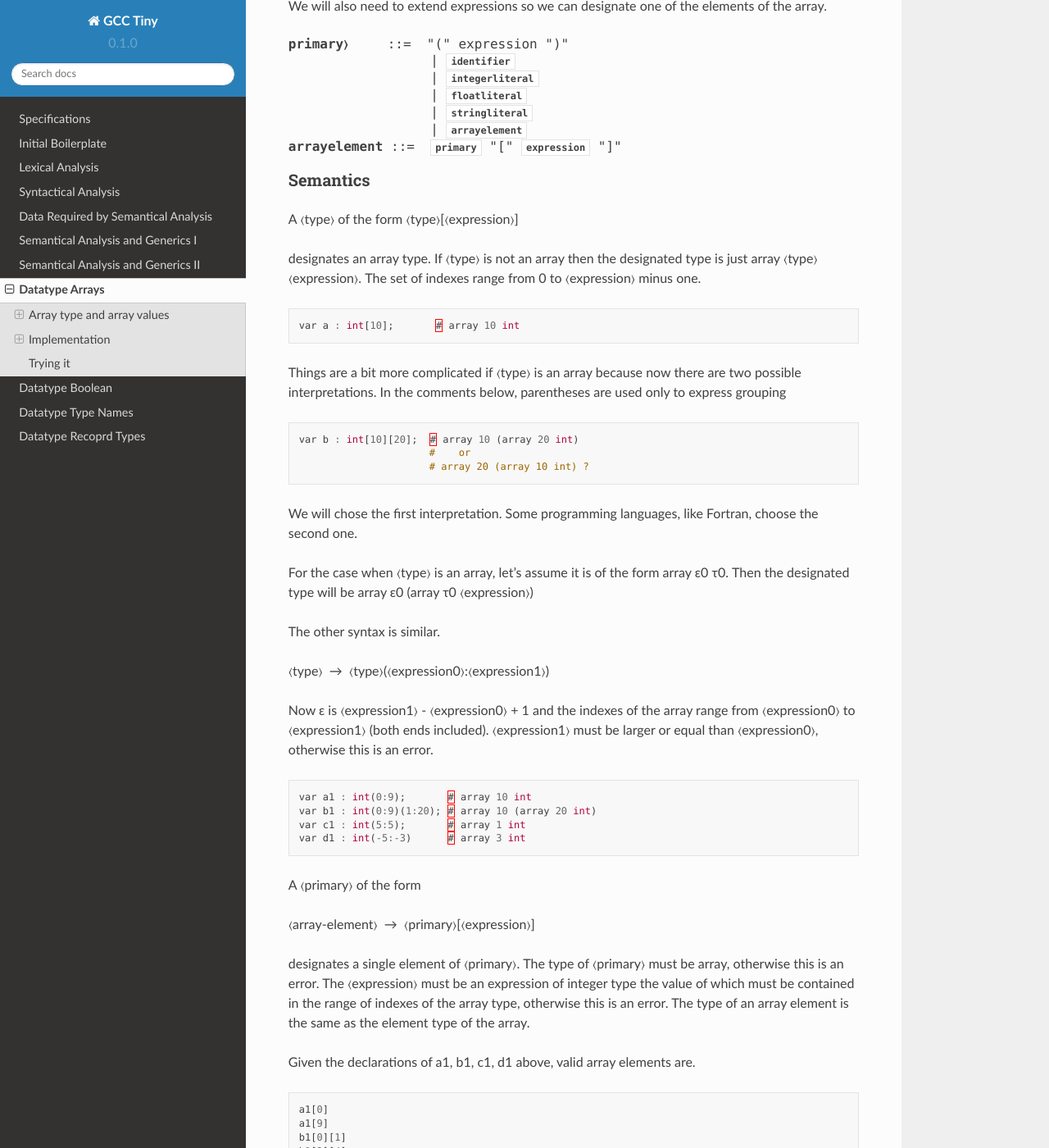
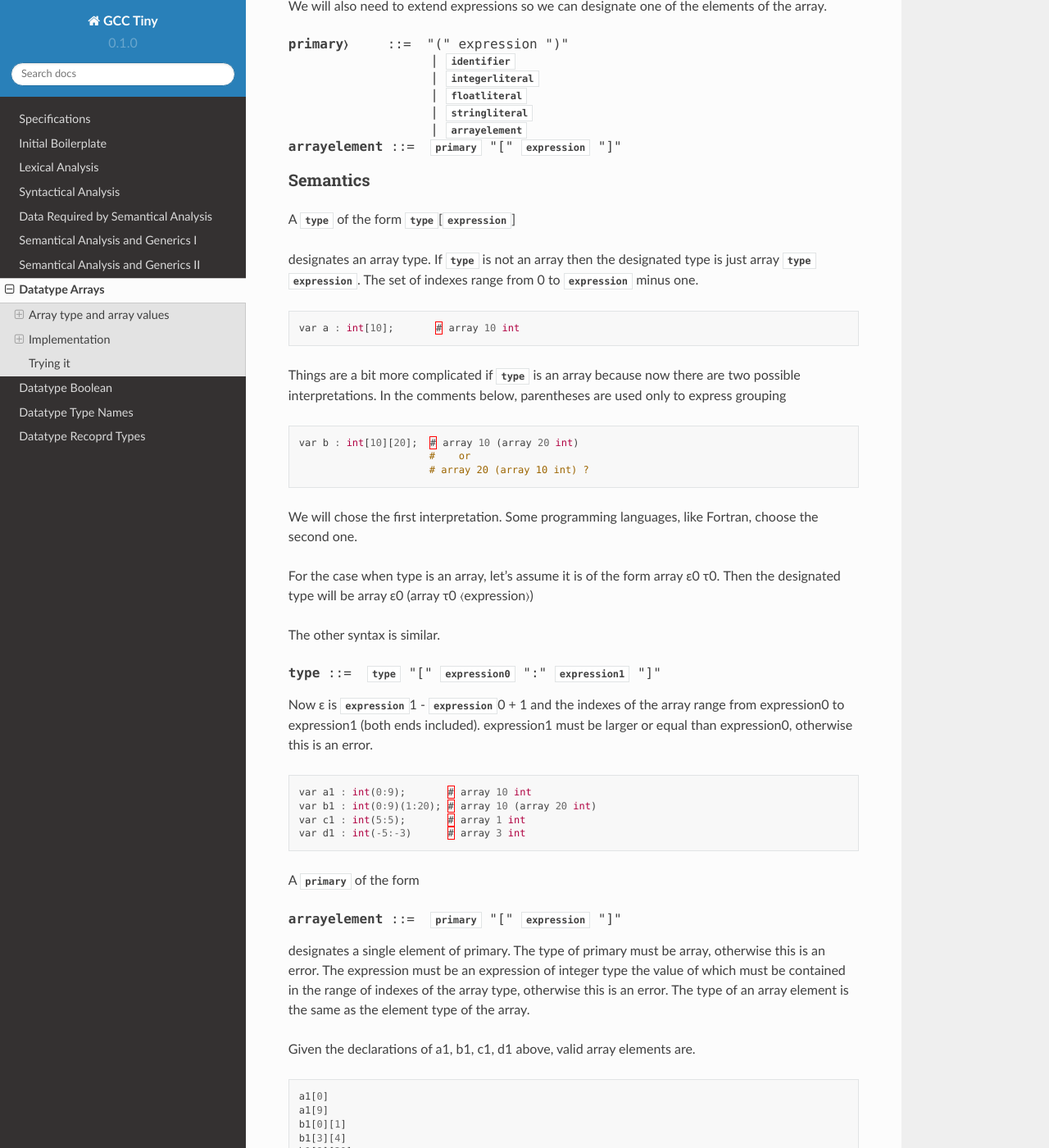
Before and after one commit to GCC-Tiny/gcc-tiny-docs-rtd, a Sphinx documentation site: the page built from docs/source/part08.rst, in a window 1280 px wide and 1400 px high, scrolled down 1741 px. Shown: the whole window at 82% size. Built offline with Sphinx 7.4.7 and the Read the Docs theme 2.0.0, drawn with Linux system fonts in a browser that asks for light colours; some of the changed text lies outside the part shown.

Commit message:
part08: split long lines, add token refs

```diff
--- a/docs/source/part08.rst
+++ b/docs/source/part08.rst
@@ -6,27 +6,41 @@
   Work in progress
 
 
-Now that we have the basic language set implemented we can consider adding new features to it. Today we will add arrays.
+Now that we have the basic language set implemented we can consider adding
+new features to it. Today we will add arrays.
 
 Array type and array values
 ===========================
 
-An important element of programming languages is their type system. Type systems are crucial in the semantics of programming languages and are an actively researched topic nowadays. tiny, so far, has a very simple type system: there are only four types (int, float, boolean and string). We can express lots of things already with those types but it may fall short in some contexts.
+An important element of programming languages is their type system. Type
+systems are crucial in the semantics of programming languages and are an
+actively researched topic nowadays. tiny, so far, has a very simple type
+system: there are only four types (int, float, boolean and string). We can
+express lots of things already with those types but it may fall short in
+some contexts.
 
-A type system is a set of types along with the rules that govern them. An element of the type system, i.e. a type, will be denoted by τ. As we said, tiny has four types.
+A type system is a set of types along with the rules that govern them.
+An element of the type system, i.e. a type, will be denoted by τ. As we
+said, tiny has four types.
 
 .. productionlist:: Tiny8
       τ: "int" | "float" | "bool" | "string"
 
 
-A type is a set of values: int values are the 32 bit signed integers, float values are the reals encoded by IEEE 754 Binary32, bool has only two values true or false and values of string type are (possibly empty) finite sequences of characters.
+A type is a set of values: int values are the 32 bit signed integers,
+float values are the reals encoded by IEEE 754 Binary32, bool has only
+two values true or false and values of string type are (possibly empty)
+finite sequences of characters.
 
-Now we want to add an array type. An array type has a size and an element type. The size is an integer expression of the language, that we will denote as ε that evaluates to a positive (nonzero) integer.
+Now we want to add an array type. An array type has a size and an element
+type. The size is an integer expression of the language, that we will
+denote as ε that evaluates to a positive (nonzero) integer.
 
 .. productionlist:: Tiny8a
   τ: "array" ε τ
 
-This means that our typesystem has a type array constructed using an integer expression ε (the size) and a type τ (the element type).
+This means that our typesystem has a type array constructed using an integer
+expression ε (the size) and a type τ (the element type).
 
 After this addition, our typesystem looks like this.
 
@@ -37,9 +51,17 @@
    : | "string"
    : | "array" ε τ
 
-What are, thus, the values of a type array ε τ? A value of array type is a set of values of type τ called the elements of the array. There is an integer associated to each element, called the index. The set of indexes of the elements is such that they form an ascending sequence, where each index is the previous one plus one. The first index is called the lower bound (say it L) and the last one is the upper bound (say it U). This way it holds that U - L + 1 = ε.
+What are, thus, the values of a type array ε τ? A value of array type is
+a set of values of type τ called the elements of the array. There is an
+integer associated to each element, called the index. The set of indexes
+of the elements is such that they form an ascending sequence, where each
+index is the previous one plus one. The first index is called the lower
+bound (say it L) and the last one is the upper bound (say it U). This way
+it holds that U - L + 1 = ε.
 
-I know that at this point this seems unnecessarily theoretic but let's make a simple example. Consider array 3 float. A possible array value could be the following one, where L = 0 and U = 2.
+I know that at this point this seems unnecessarily theoretic but let's make
+a simple example. Consider array 3 float. A possible array value could be
+the following one, where L = 0 and U = 2.
 
 〈0 → 1.2, 1 → 2.3, 2 → 2.3〉
 
@@ -47,7 +69,8 @@
 
 〈4 → 1.2, 5 → 2.3, 6 → 2.3〉
 
-The indexes form a growing sequence wherer each index equals the previous one plus one. The following would not be the value of an array.
+The indexes form a growing sequence wherer each index equals the previous
+one plus one. The following would not be the value of an array.
 
 〈12 → 1.2, 25 → 2.3, 42 → 2.3〉
 
@@ -62,7 +85,8 @@
         : | `type` "[" `expression` ":" `expression` "]"
 
 
-We will also need to extend expressions so we can designate one of the elements of the array.
+We will also need to extend expressions so we can designate one of the
+elements of the array.
 
 .. productionlist:: Tiny8
   primary〉: "(" expression ")"
@@ -91,15 +120,21 @@
                         #    or
                         # array 20 (array 10 int) ?
 
-We will chose the first interpretation. Some programming languages, like Fortran, choose the second one.
+We will chose the first interpretation. Some programming languages, like Fortran,
+choose the second one.
 
-For the case when 〈type〉 is an array, let's assume it is of the form array ε0 τ0. Then the designated type will be array ε0 (array τ0 〈expression〉)
+For the case when type is an array, let's assume it is of the form array ε0 τ0.
+Then the designated type will be array ε0 (array τ0 〈expression〉)
 
 The other syntax is similar.
 
-〈type〉 → 〈type〉(〈expression0〉:〈expression1〉)
+.. productionlist:: Tiny8d
+    type: `type` "[" `expression0` ":" `expression1` "]"
 
-Now ε is 〈expression1〉 - 〈expression0〉 + 1 and the indexes of the array range from 〈expression0〉 to 〈expression1〉 (both ends included). 〈expression1〉 must be larger or equal than 〈expression0〉, otherwise this is an error.
+
+Now ε is :token:`~Tiny:expression`\ 1 - :token:`~Tiny:expression`\ 0 + 1 and the indexes of
+the array range from expression0 to expression1 (both ends included). expression1
+must be larger or equal than expression0, otherwise this is an error.
 
 .. code-block:: c
 
@@ -108,11 +143,16 @@
   var c1 : int(5:5);       # array 1 int
   var d1 : int(-5:-3)      # array 3 int
 
-A 〈primary〉 of the form
+A :token:`~Tiny8:primary` of the form
 
-〈array-element〉 → 〈primary〉[〈expression〉]
+.. productionlist:: Tiny8e
+  arrayelement: `primary` "[" `expression` "]"
 
-designates a single element of 〈primary〉. The type of 〈primary〉 must be array, otherwise this is an error. The 〈expression〉 must be an expression of integer type the value of which must be contained in the range of indexes of the array type, otherwise this is an error. The type of an array element is the same as the element type of the array.
+designates a single element of primary. The type of primary must be array,
+otherwise this is an error. The expression must be an expression of integer
+type the value of which must be contained in the range of indexes of the
+array type, otherwise this is an error. The type of an array element is the
+same as the element type of the array.
 
 Given the declarations of a1, b1, c1, d1 above, valid array elements are.
 
@@ -128,7 +168,11 @@
   d1[-4]
   d1[-3]
 
-Primaries of the form 〈identifier〉 and 〈array-element〉 can be used in the left hand side of an assignment and in the read statement. We will call this subset of expressions as variables. Some programming languages, like C and C++, name these expressions lvalues (or L-values) for historical reasons: an lvalue can appear in the left hand side of an assignment.
+Primaries of the form identifier and array-element can be used in the left hand
+side of an assignment and in the read statement. We will call this subset of
+expressions as variables. Some programming languages, like C and C++, name
+these expressions lvalues (or L-values) for historical reasons: an lvalue can
+appear in the left hand side of an assignment.
 
 .. productionlist:: Tiny8
   assignment: `variable` ":=" `expression` ";"
@@ -141,7 +185,8 @@
   a1[1] := 3;
   read a1[2];
 
-This opens up many possibilities. For instance now we can write a tiny program (bubble.tiny) that sorts a given set of numbers.
+This opens up many possibilities. For instance now we can write a tiny
+program (bubble.tiny) that sorts a given set of numbers.
 
 .. code-block:: c
 
```
Also changed, not shown: other parts of docs/source/part08.rst (+8 -3 lines).
